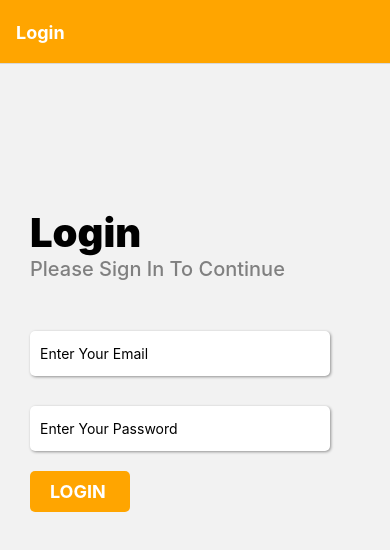
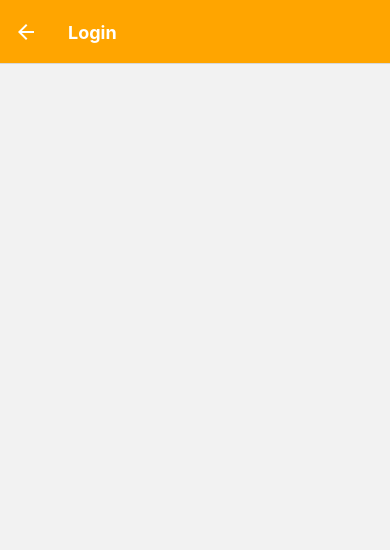
Before and after one commit to azan-rasheed-khan/alkaram-react-native, a React Native app: screen /SignUp in a window 390 px wide. Shown: the top 550 px of the page. Built offline with nearby package versions, Linux system fonts and the light colour scheme.

Commit message:
signup screen in progress

```diff
--- a/App.js
+++ b/App.js
@@ -15,6 +15,7 @@ import Header from './src/modules/header/Header';
 import { NavigationContainer } from '@react-navigation/native';
 import { createNativeStackNavigator } from '@react-navigation/native-stack';
 import LoginScreen from './src/modules/login/Login';
+import SignUp from './src/modules/SignUp/SignUp';
 
 function HomeScreen({navigation}) {
   return (
@@ -78,6 +79,7 @@ const App = () => {
         <Stack.Screen name='Header' component={Header} />
         <Stack.Screen name='Details' component={DetailsScreen} />
         <Stack.Screen name='Login' component={LoginScreen}/>
+        <Stack.Screen name='SignUp' component={SignUp} />
       </Stack.Navigator>
     </NavigationContainer>
   )
--- /dev/null
+++ b/src/modules/SignUp/SignUp.js
@@ -0,0 +1,35 @@
+import { KeyboardAvoidingView, ScrollView, StyleSheet } from "react-native"
+import React, { useState } from "react"
+
+
+
+
+
+
+const SignUp = () => {
+    return (
+        <KeyboardAvoidingView
+            behavior="height"
+            style={styles.container}
+            keyboardVerticalOffset={64}
+        >
+            <ScrollView style={styles.signUpParent}>
+
+            </ScrollView>
+        </KeyboardAvoidingView>
+    )
+}
+
+
+const styles = StyleSheet.create({
+    container : {
+        flex : 1,
+    },
+    signUpParent : {
+        flex : 1,
+        // backgroundColor : 'yellow'
+        paddingLeft : 30,
+    },
+})
+
+export default SignUp
--- a/src/modules/login/Login.js
+++ b/src/modules/login/Login.js
@@ -59,6 +59,13 @@ const LoginScreen = ({navigation}) => {
                     }}
                 />
                 <AppButton title="Login " onPress={onPressLearnMore} />
+                {/* <AppButton title="Don't have an account? Sign Up"
+                /> */}
+                <TouchableOpacity onPress={()=>{
+                    navigation.navigate('SignUp')
+                }} style={styles.appButtonContainer}>
+                    <Text style={styles.appButtonText}>Don't have an account? Sign Up</Text>
+                </TouchableOpacity>
             </ScrollView>
         </KeyboardAvoidingView>
         </>
```
